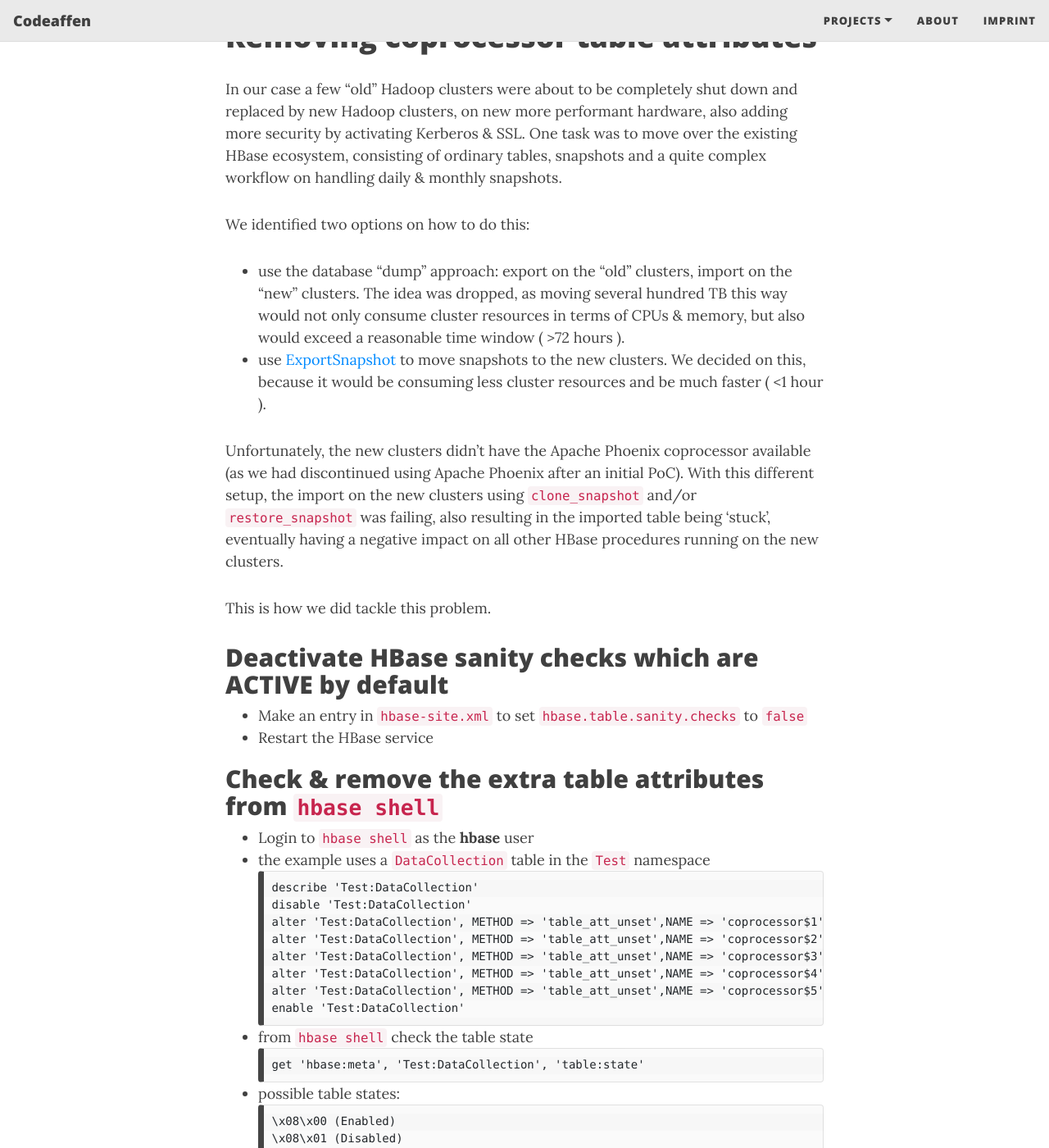
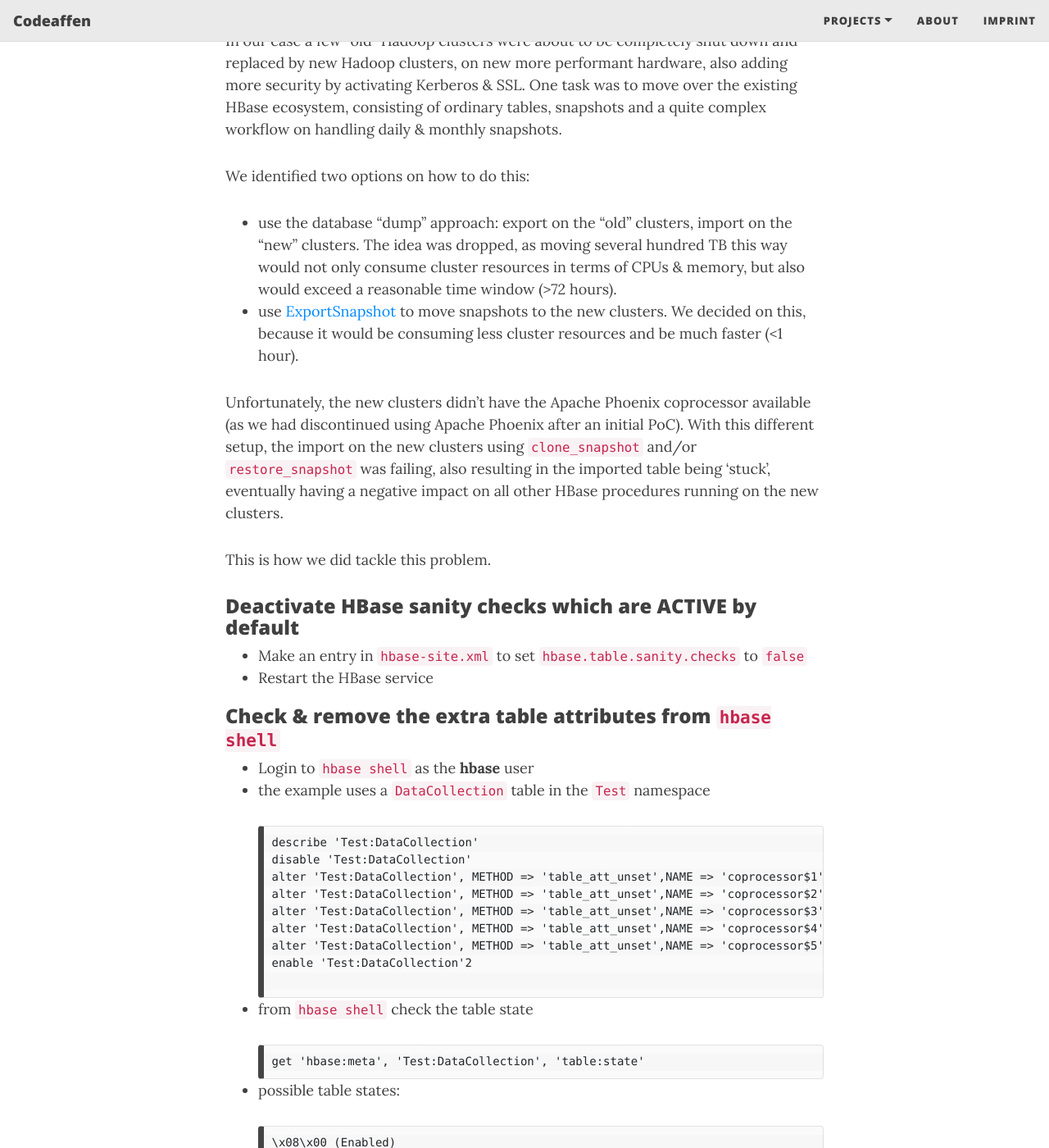
Before and after one commit to codeaffen/codeaffen.org, a Jekyll site: the page built from _posts/2021-02-02-hbase-coprocessors.md, in a window 1280 px wide and 1400 px high, scrolled down 973 px. Shown: the whole window at 82% size. Built offline with Jekyll 4.4.1, drawn with Linux system fonts in a browser that asks for light colours; nearby versions of some CDN libraries; comment, search, counter and statistics services are not loaded.

Commit message:
Fix some style issues (#65)
* Fix style to meet lint suggestions
* increase readability

````diff
--- a/_posts/2021-02-02-hbase-coprocessors.md
+++ b/_posts/2021-02-02-hbase-coprocessors.md
@@ -9,82 +9,107 @@
 {: .box-warning}
 **WARNING** This has been tested on HBase running from Cloudera distribution version 5.16.1 & 6.3.4, but following this example, this will work on any other HBase distribution. We did this in our production environment, after several tests in development. It worked for us, but that's no guarantee that it will work for you. Read the docs & don't blame me for for any data loss.
 
-# Intro on coprocessors
-Coprocessors like [Apache Phoenix](http://phoenix.apache.org/) can add extra functionality to a HBase installation. In this case Apache Phoenix (as a bunch of extra .jar files) was added to the basic HBase installation path on every HBase RegionServer in our cluster, enabling **faster** SQL like queries. For the Cloudera distribution this is very easy, as it is just another parcel being downloaded, distributed & activated.
+## Intro on coprocessors
 
-# The problem with coprocessor table attributes
+Coprocessors like [Apache Phoenix](http://phoenix.apache.org/){:target="_blank"} can add extra functionality to a HBase installation. In this case Apache Phoenix (as a bunch of extra .jar files) was added to the basic HBase installation path on every HBase RegionServer in our cluster, enabling **faster** SQL like queries. For the Cloudera distribution this is very easy, as it is just another parcel being downloaded, distributed & activated.
+
+## The problem with coprocessor table attributes
+
 As soon as you create a table or a view with and active coprocessor this adds extra table attributes to your HBase table. At some point you might decide that you don't want to use the coprocessor any longer, but the extra table attributes are preserved.
 
-# Removing coprocessor table attributes
+## Removing coprocessor table attributes
+
 In our case a few "old" Hadoop clusters were about to be completely shut down and replaced by new Hadoop clusters, on new more performant hardware, also adding more security by activating Kerberos & SSL. One task was to move over the existing HBase ecosystem, consisting of ordinary tables, snapshots and a quite complex workflow on handling daily & monthly snapshots.
 
 We identified two options on how to do this:
-- use the database "dump" approach: export on the "old" clusters, import on the "new" clusters. The idea was dropped, as moving several hundred TB this way would not only consume cluster resources in terms of CPUs & memory, but also would exceed a reasonable time window ( >72 hours ).
-- use [ExportSnapshot](https://hbase.apache.org/apidocs/org/apache/hadoop/hbase/snapshot/ExportSnapshot.html) to move snapshots to the new clusters. We decided on this, because it would be consuming less cluster resources and be much faster ( <1 hour ).
+
+- use the database "dump" approach: export on the "old" clusters, import on the "new" clusters. The idea was dropped, as moving several hundred TB this way would not only consume cluster resources in terms of CPUs & memory, but also would exceed a reasonable time window (>72 hours).
+- use [ExportSnapshot](https://hbase.apache.org/apidocs/org/apache/hadoop/hbase/snapshot/ExportSnapshot.html){:target="_blank"} to move snapshots to the new clusters. We decided on this, because it would be consuming less cluster resources and be much faster (<1 hour).
 
 Unfortunately, the new clusters didn't have the Apache Phoenix coprocessor available (as we had discontinued using Apache Phoenix after an initial PoC). With this different setup, the import on the new clusters using ``clone_snapshot`` and/or ``restore_snapshot`` was failing, also resulting in the imported table being 'stuck', eventually having a negative impact on all other HBase procedures running on the new clusters.
 
 This is how we did tackle this problem.
 
-## Deactivate HBase sanity checks which are ACTIVE by default
+### Deactivate HBase sanity checks which are ACTIVE by default
+
 - Make an entry in ``hbase-site.xml`` to set ``hbase.table.sanity.checks`` to ``false``
 - Restart the HBase service
 
-## Check & remove the extra table attributes from `hbase shell`
+### Check & remove the extra table attributes from `hbase shell`
+
 - Login to `hbase shell` as the **hbase** user
 - the example uses a `DataCollection` table in the `Test` namespace
-```text
-describe 'Test:DataCollection'
-disable 'Test:DataCollection'
-alter 'Test:DataCollection', METHOD => 'table_att_unset',NAME => 'coprocessor$1'
-alter 'Test:DataCollection', METHOD => 'table_att_unset',NAME => 'coprocessor$2'
-alter 'Test:DataCollection', METHOD => 'table_att_unset',NAME => 'coprocessor$3'
-alter 'Test:DataCollection', METHOD => 'table_att_unset',NAME => 'coprocessor$4'
-alter 'Test:DataCollection', METHOD => 'table_att_unset',NAME => 'coprocessor$5'
-enable 'Test:DataCollection'
-```
+
+  ```text
+  describe 'Test:DataCollection'
+  disable 'Test:DataCollection'
+  alter 'Test:DataCollection', METHOD => 'table_att_unset',NAME => 'coprocessor$1'
+  alter 'Test:DataCollection', METHOD => 'table_att_unset',NAME => 'coprocessor$2'
+  alter 'Test:DataCollection', METHOD => 'table_att_unset',NAME => 'coprocessor$3'
+  alter 'Test:DataCollection', METHOD => 'table_att_unset',NAME => 'coprocessor$4'
+  alter 'Test:DataCollection', METHOD => 'table_att_unset',NAME => 'coprocessor$5'
+  enable 'Test:DataCollection'2
+
+  ```
+
 - from ``hbase shell`` check the table state
-```text
-get 'hbase:meta', 'Test:DataCollection', 'table:state'
-```
+
+  ```text
+  get 'hbase:meta', 'Test:DataCollection', 'table:state'
+  ```
+
 - possible table states:
-```text
-\x08\x00 (Enabled)
-\x08\x01 (Disabled)
-\x08\x02 (Disabling)
-\x08\x03 (Enabling)
-```
+
+  ```text
+  \x08\x00 (Enabled)
+  \x08\x01 (Disabled)
+  \x08\x02 (Disabling)
+  \x08\x03 (Enabling)
+  ```
+
 - change the table state, ending up with a disabled table
-```text
-put 'hbase:meta', 'Test:DataCollection', 'table:state',"\b\0"
-put 'hbase:meta', 'Test:DataCollection', 'table:state',"\b\1"
-```
+
+  ```text
+  put 'hbase:meta', 'Test:DataCollection', 'table:state',"\b\0"
+  put 'hbase:meta', 'Test:DataCollection', 'table:state',"\b\1"
+  ```
+
 - do a final check of the table state, it should be disabled
-```text
-get 'hbase:meta', 'Test:DataCollection', 'table:state'
-```
 
-## Activate sanity checks, bringing it back to the default configuration
+  ```text
+  get 'hbase:meta', 'Test:DataCollection', 'table:state'
+  ```
+
+### Activate sanity checks, bringing it back to the default configuration
+
 - Remove the entry in ``hbase-site.xml`` to set ``hbase.table.sanity.checks`` back to default
 - Restart the HBase service
 
-## Drop the stuck table and check HDFS, Zookeeper & HBase
+### Drop the stuck table and check HDFS, Zookeeper & HBase
+
 - Login to the ``hbase shell`` as the **hbase** user
-```text
-drop 'Test:DataCollection'
-```
+
+  ```text
+  drop 'Test:DataCollection'
+  ```
+
 - check the HBase directory in HDFS if gone
-```text
-hdfs dfs -ls /hbase/data/Test
-```
+
+  ```text
+  hdfs dfs -ls /hbase/data/Test
+  ```
+
 - check the HBase znode in Zookeeper if gone
-```text
-hbase zkcli
-ls /hbase/table
-```
+
+  ```text
+  hbase zkcli
+  ls /hbase/table
+  ```
+
 - run ``hbase hbck`` and check if your tables are in ``Status: OK``
-```text
-hbase hbck
-```
+
+  ```text
+  hbase hbck
+  ```
 
 With everything cleand up this problem was marked as solved, new clusters are now up & running, serving the data needed.
````
